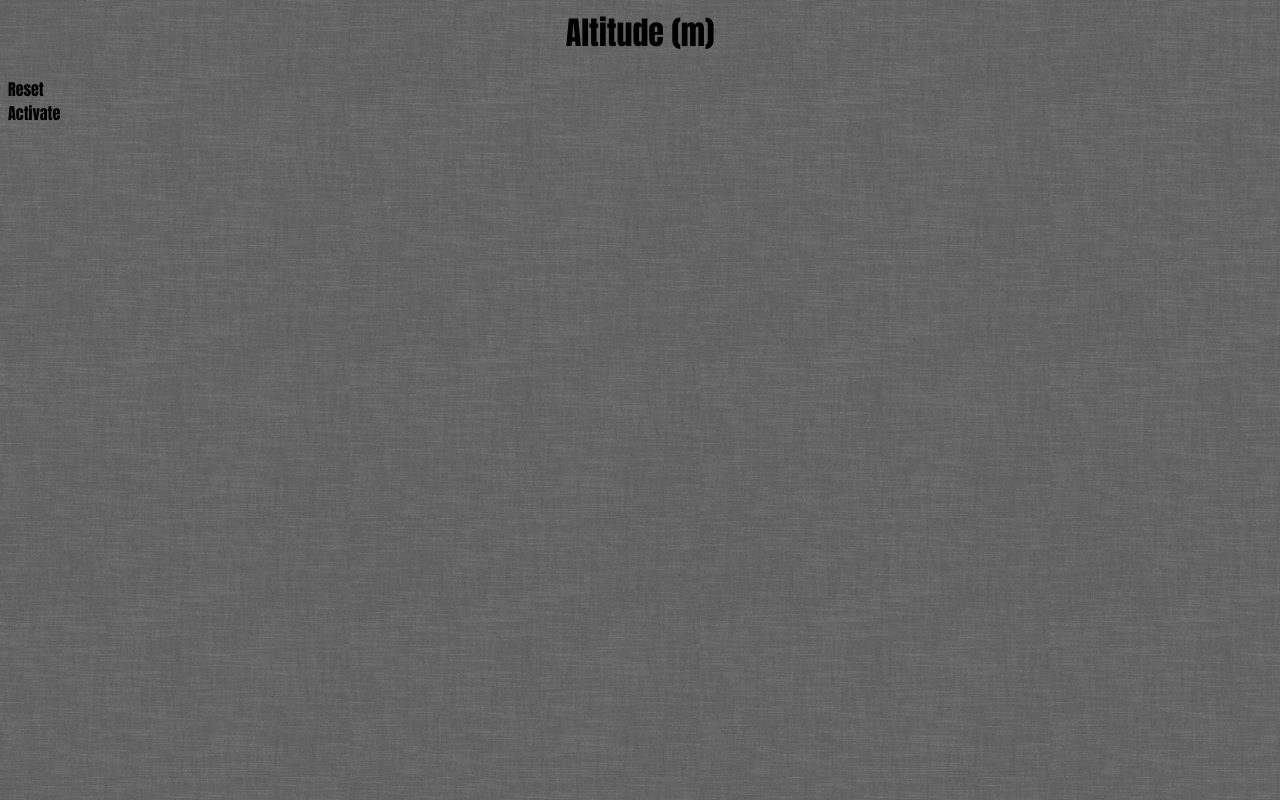
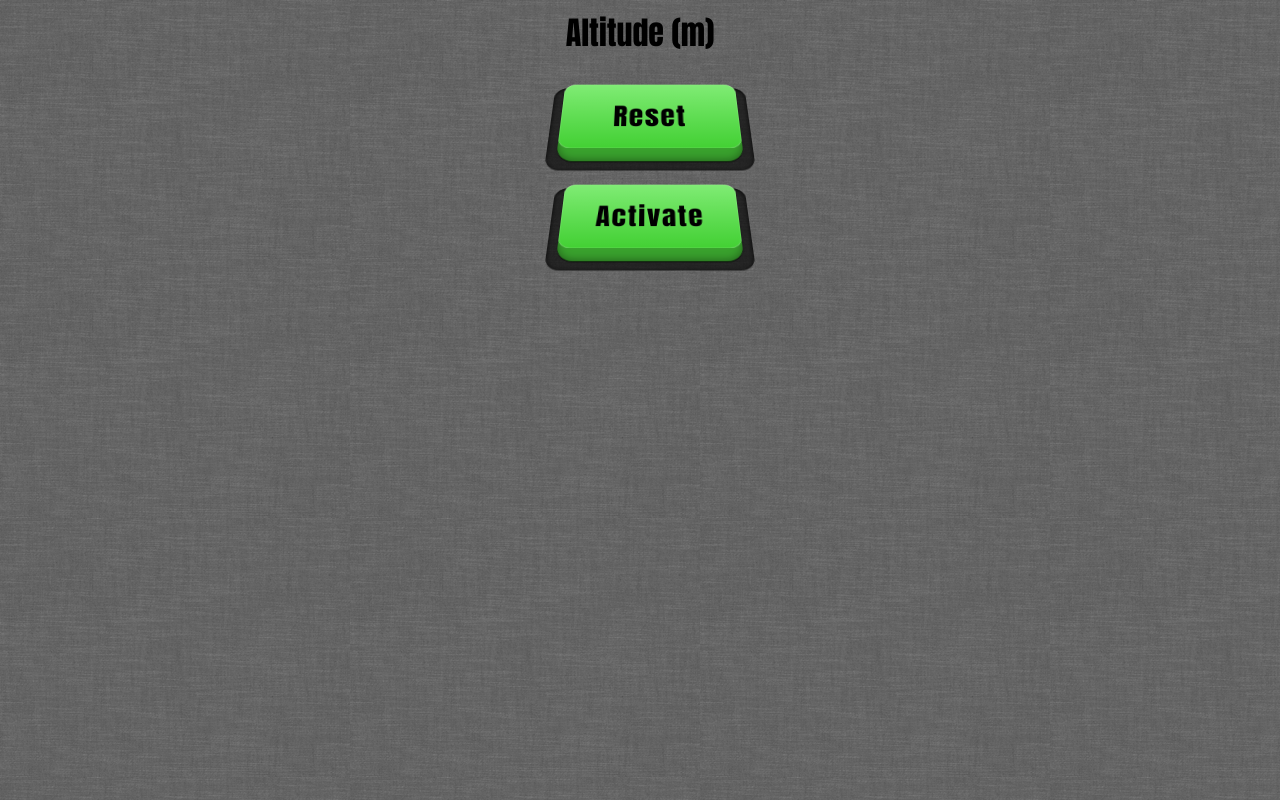
Before and after one commit to noderockets/noderocket-rocket, a website: page www/index.html in a window 1280 px wide. Drawn offline with nearby package versions, Linux system fonts and the light colour scheme; no server answers.

Commit message:
button styling

```diff
--- a/www/css/rocket.css
+++ b/www/css/rocket.css
@@ -26,3 +26,98 @@ body {
     margin-left: auto;
     margin-right: auto;
 }
+
+
+
+.button {
+    height: 80px;
+    width: 180px;
+    cursor: pointer;
+    margin: 20px auto;
+}
+.button .outer {
+    position: relative;
+    width: 100%;
+    height: 100%;
+    padding: 10px;
+    background: rgba(0,0,0,0.65);
+    border-radius: 14px;
+    -webkit-border-radius: 14px;
+    -moz-border-radius: 14px;
+    box-shadow: inset rgba(0,0,0,0.85) 0px 1px 5px;
+    -webkit-box-shadow: inset rgba(0,0,0,0.85) 0px 1px 5px;
+    -moz-box-shadow: inset rgba(0,0,0,0.85) 0px 1px 5px;
+    -webkit-transform: perspective(500px) rotateX(35deg);
+    -moz-transform: perspective(500px) rotateX(35deg);
+}
+.button .outer .height {
+    position: relative;
+    height: 100%;
+    margin-top: -15px;
+    padding-bottom: 15px;
+    background: #39a02d;
+    border-radius: 16px;
+    -webkit-border-radius: 16px;
+    -moz-border-radius: 16px;
+    box-shadow: rgba(0,0,0,0.85) 0px 1px 1px, inset rgba(0,0,0,0.35) 0px -2px 8px;
+    -webkit-box-shadow: rgba(0,0,0,0.85) 0px 1px 1px, inset rgba(0,0,0,0.35) 0px -2px 8px;
+    -moz-box-shadow: rgba(0,0,0,0.85) 0px 1px 1px, inset rgba(0,0,0,0.35) 0px -2px 8px;
+    -webkit-transition: all 0.1s ease-in-out;
+    -moz-transition: all 0.1s ease-in-out;
+}
+.button:hover .outer .height {
+    margin-top: -10px;
+    padding-bottom: 10px;
+    background: #3aaf2d;
+    box-shadow: rgba(0,0,0,0.25) 0px 1px 1px, inset rgba(0,0,0,0.35) 0px -2px 6px;
+    -webkit-box-shadow: rgba(0,0,0,0.25) 0px 1px 1px, inset rgba(0,0,0,0.35) 0px -2px 6px;
+    -moz-box-shadow: rgba( 0,0,0,0.25) 0px 1px 1px, inset rgba(0,0,0,0.35) 0px -2px 6px;
+}
+.button:active .outer .height {
+    margin-top: 0px;
+    padding-bottom: 0px;
+}
+.button .outer .height .inner {
+    line-height: 2.8em;
+    font-size: 30px;
+    letter-spacing: .05em;
+    position: relative;
+    height: 100%;
+    text-align: center;
+    text-shadow: #8aff7b 0px 0px 1px;
+    background: #44d135;
+    background: -moz-linear-gradient(top, #80ec75 0%, #43d034 100%); /* FF3.6+ */
+    background: -webkit-gradient(linear, left top, left bottom, color-stop(0%,#80ec75), color-stop(100%,#43d034)); /* Chrome,Safari4+ */
+    background: -webkit-linear-gradient(top, #80ec75 0%,#43d034 100%); /* Chrome10+,Safari5.1+ */
+    background: linear-gradient(top, #80ec75 0%,#43d034 100%); /* W3C */
+    border-radius: 12px;
+    -webkit-border-radius: 12px;
+    -moz-border-radius: 12px;
+    box-shadow: inset rgba(255,255,255,0.85) 0px 0px 1px;
+    -webkit-box-shadow: inset rgba(255,255,255,0.85) 0px 0px 1px;
+    -moz-box-shadow: inset rgba(255,255,255,0.85) 0px 0px 1px;
+    -webkit-transition: all 0.1s ease-in-out;
+    -moz-transition: all 0.1s ease-in-out;
+}
+.button:hover .outer .height .inner{
+    text-shadow: #99f48d 0px 0px 1px;
+    background: #43d034; /* Old browsers */
+    background: -moz-linear-gradient(top, #43d034 0%, #67e45c 100%); /* FF3.6+ */
+    background: -webkit-gradient(linear, left top, left bottom, color-stop(0%,#43d034), color-stop(100%,#67e45c)); /* Chrome,Safari4+ */
+    background: -webkit-linear-gradient(top, #43d034 0%,#67e45c 100%); /* Chrome10+,Safari5.1+ */
+    background: linear-gradient(top, #43d034 0%,#67e45c 100%); /* W3C */
+}
+.button:active .outer .height .inner{
+    text-shadow: #319926 0px 1px 0px;
+    border-radius: 16px;
+    -webkit-border-radius: 16px;
+    -moz-border-radius: 16px;
+    box-shadow: inset rgba(0,0,0,0.9) 0px 0px 8px;
+    -webkit-box-shadow: inset rgba(0,0,0,0.9) 0px 0px 8px;
+    -moz-box-shadow: inset rgba(0,0,0,0.9) 0px 0px 8px;
+    background: #1d7d12; /* Old browsers */
+    background: -moz-linear-gradient(top, #1d7d12 0%, #4fd342 100%); /* FF3.6+ */
+    background: -webkit-gradient(linear, left top, left bottom, color-stop(0%,#1d7d12), color-stop(100%,#4fd342)); /* Chrome,Safari4+ */
+    background: -webkit-linear-gradient(top, #1d7d12 0%,#4fd342 100%); /* Chrome10+,Safari5.1+ */
+    background: linear-gradient(top, #1d7d12 0%,#4fd342 100%); /* W3C */
+}
```
